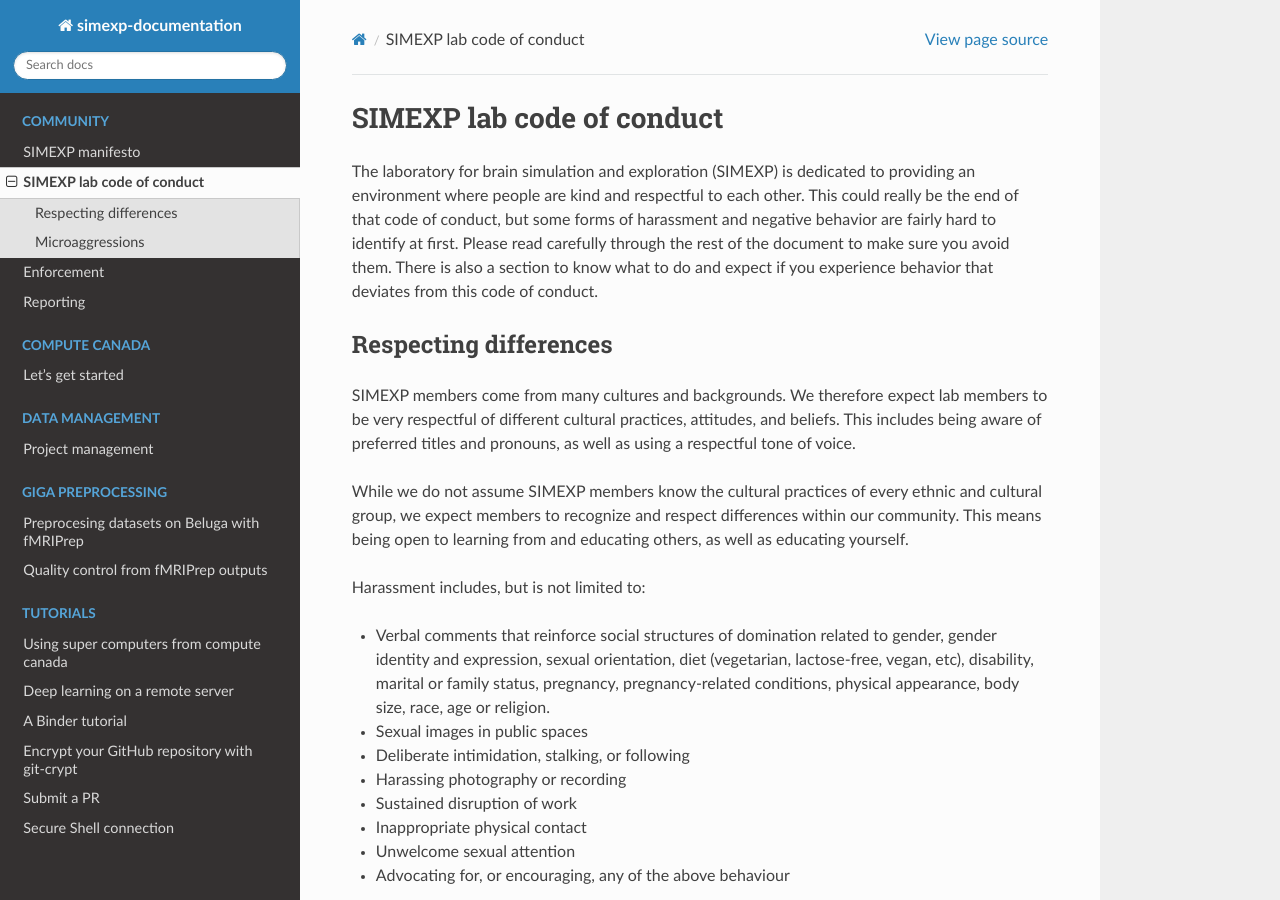
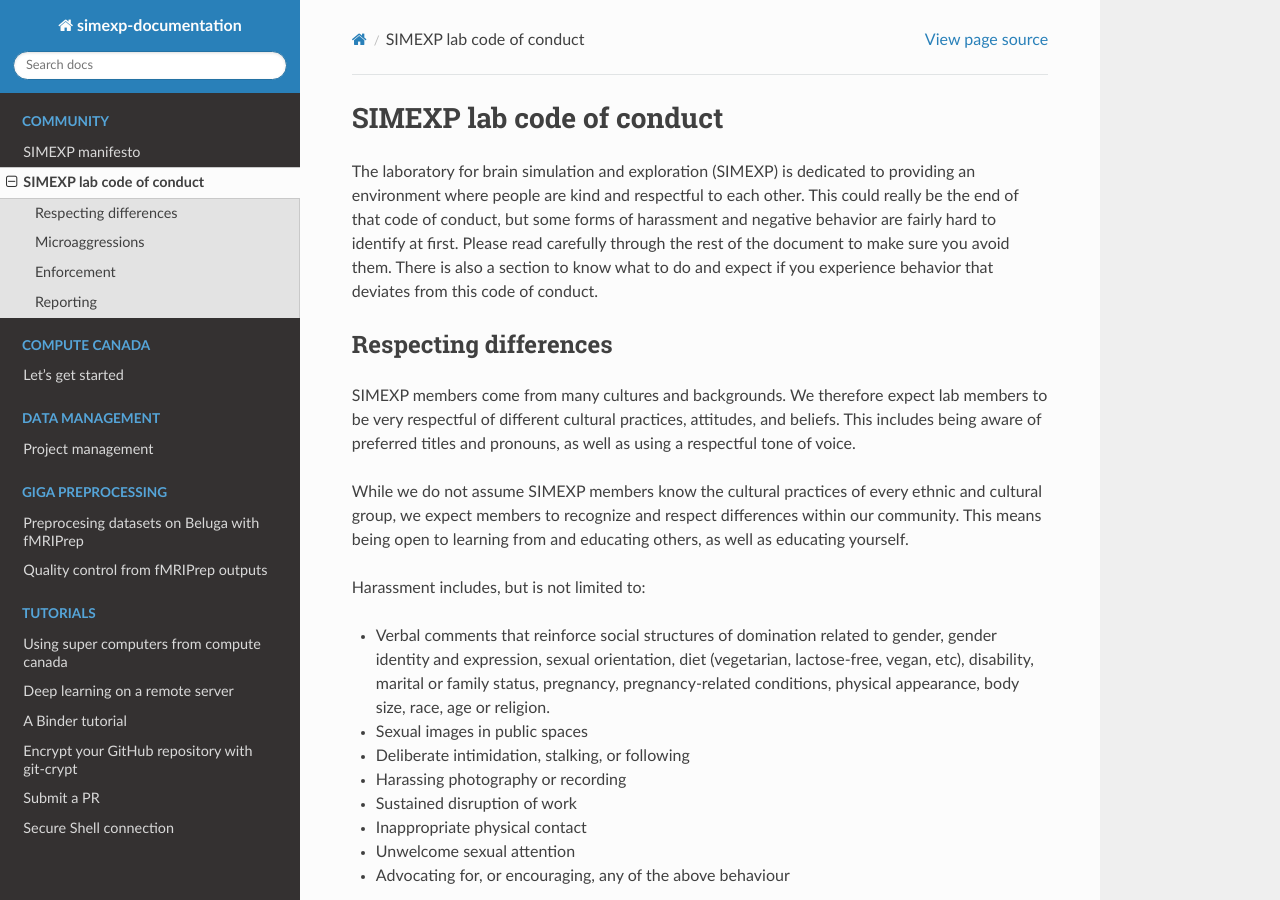
Before and after one commit to SIMEXP/lab-documentation, a Sphinx documentation site: the page built from source/community/coc.md, in a window 1280 px wide and 900 px high. Built offline with Sphinx 7.4.7 and the Read the Docs theme 2.0.0, drawn with Linux system fonts in a browser that asks for light colours.

Commit message:
Update coc.md

```diff
--- a/source/community/coc.md
+++ b/source/community/coc.md
@@ -19,8 +19,8 @@ Harassment includes, but is not limited to:
 ## Microaggressions
 Incidents can take the form of “microaggressions,” which is a damaging form of harassment. Microaggressions are the everyday slights or insults which communicate negative messages to target individuals, often based upon their marginalized group membership. The following examples can all be labelled micro-aggressions: commenting on a woman’s appearance rather than her work; only directing questions at male colleagues when there are female experts in the room; telling someone of colour that they “speak such good English”; forcefully praising meat to an individual with a vegetarian diet; praising alcoholic drinks to an individual who do not consume them. Exclusion from a group can be a common nonverbal form of microaggression. Microaggressions can be couched in the form of a “compliment,” (e.g. “you’re too attractive to be a scientist”). Over time, microagressions can take a great toll on mental and emotional health, and the target’s feeling of belonging in science and academia.
 
-# Enforcement
+## Enforcement
 Members should seek to pro-actively eliminate behaviors that deviate from our code of conduct. If a member engages in harassing behaviour, the direction of the laboratory and the research center will take any actions necessary to keep the SIMEXP lab a welcoming environment for all. This includes warning the offender, and potentially expulsion from the laboratory. We expect laboratory members to follow these rules at the office and work-related social activities. Members asked to stop any harassing behavior are expected to comply immediately. We think people should follow these rules outside of work too!
 
-# Reporting
+## Reporting
 If someone makes you or anyone else feel unsafe or unwelcome, please report it as soon as possible in person, or in writing to [Pierre Bellec](mailto:pierre.bellec@criugm.qc.ca) or [Julie Boyle](julie.boyle@criugm.qc.ca). It is also possible to make a report with the [direction of CRIUGM](mailto:). The direction will follow up with you to understand the problem, and take the necessary actions to resolve it without your direct involvement. Harassment and other code of conduct violations considerably reduce the value of the research environment for everyone, and are taken very seriously. We strive to make the SIMEXP environment rich and joyful for everyone, at all time.
```
